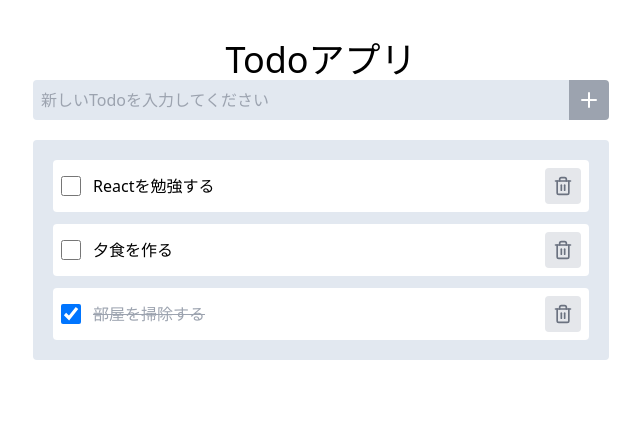
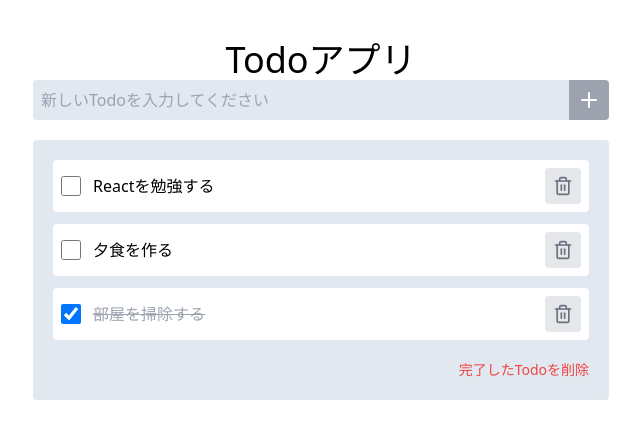
Before and after one commit to keshipi/typescript-react-todo, a React (Vite) app: page / in a window 1280 px wide. Shown: the top 438 px of the page, without its empty margins (319-959 px from the left). Built offline with nearby package versions, Linux system fonts and the light colour scheme.

Commit message:
完了したtodoをすべて削除するボタンを追加

```diff
--- a/src/App.tsx
+++ b/src/App.tsx
@@ -2,6 +2,7 @@ import { useState } from 'react';
 import { TodoList } from './components/TodoList';
 import { dummyTodoList } from './data/dummyTodoList';
 import { AddTodoForm } from './components/AddTodoForm';
+import { TodoSummary } from './components/TodoSummary';
 
 function App() {
   const [todoList, setTodoList] = useState(dummyTodoList);
@@ -39,17 +40,27 @@ function App() {
       });
     });
   };
+
+  const deleteAllCompleted = () => {
+    setTodoList((prevTodoList) => {
+      return prevTodoList.filter((todo) => {
+        return !todo.completed;
+      });
+    });
+  };
+
   return (
     <main className="mx-auto mt-10 max-w-xl">
       <h1 className="text-center text-4xl">Todoアプリ</h1>
       <div className="space-y-5">
         <AddTodoForm addTodo={addTodo} />
-        <div className="rounded bg-slate-200 p-5">
+        <div className="space-y-5 rounded bg-slate-200 p-5">
           <TodoList
             todoList={todoList}
             changeCompleted={changeCompleted}
             deleteTodo={deleteTodo}
           />
+          <TodoSummary deleteAllCompleted={deleteAllCompleted} />
         </div>
       </div>
     </main>
--- /dev/null
+++ b/src/components/TodoSummary.tsx
@@ -0,0 +1,13 @@
+type Props = {
+  deleteAllCompleted: () => void;
+};
+
+export const TodoSummary = ({ deleteAllCompleted }: Props) => {
+  return (
+    <div className="flex justify-end">
+      <button onClick={deleteAllCompleted} className="text-sm text-red-500">
+        完了したTodoを削除
+      </button>
+    </div>
+  );
+};
```
